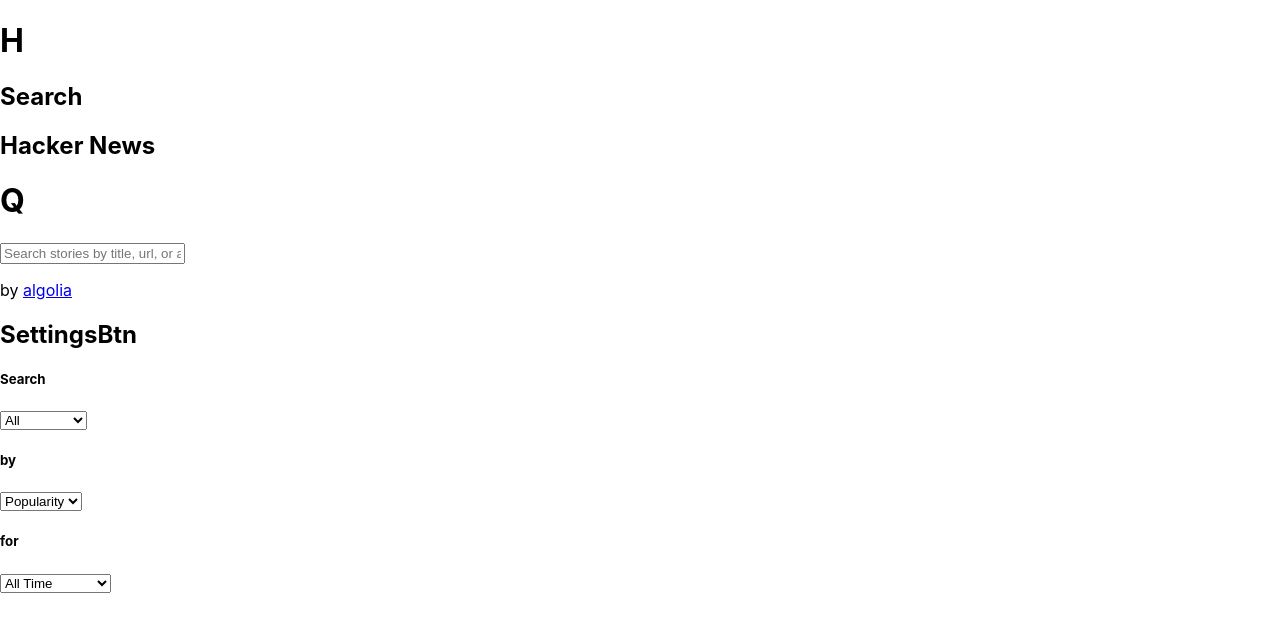
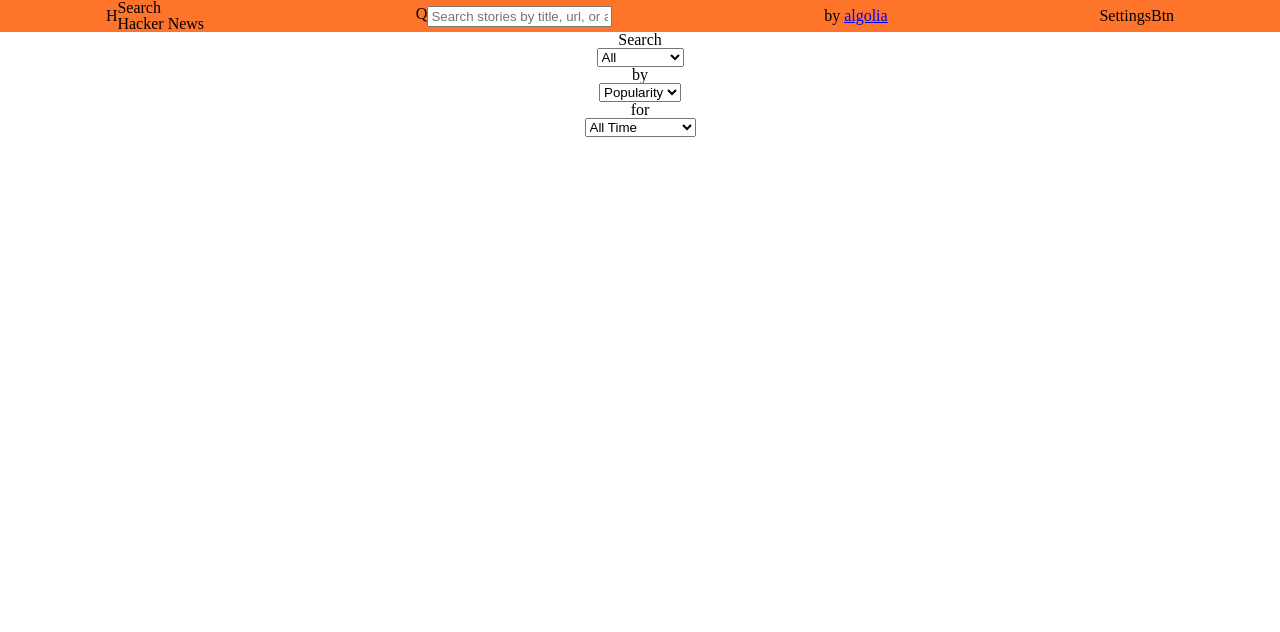
Before and after one commit to mccombsr/HN-Clone, a React (Create React App) app: page / in a window 1280 px wide. Shown: the top 632 px of the page. Built offline with nearby package versions, Linux system fonts and the light colour scheme.

Commit message:
Fixed SASS and Began to style header/Search

```diff
--- a/src/App.js
+++ b/src/App.js
@@ -1,5 +1,6 @@
 import React, { Component } from 'react';
 import Header from './Components/Header';
+import '../src/styles/App.scss';
 
 class App extends Component {
   render() {
--- a/src/Components/Header.jsx
+++ b/src/Components/Header.jsx
@@ -11,24 +11,28 @@
   render() {
     return (
       <div className="headerContainer">
-        <div className="search">
-          <h1>H</h1>
+        <div className="searchContainer">
+          <div className="titleContainer">
+            <h1 className="logo">H</h1>
+            <div className="title">
               <h2>Search</h2>
               <h2>Hacker News</h2>
-          <div className="searchContainer">
+            </div>
+          </div>
+          <div className="search">
             <h1>Q</h1>
             <input
               type="text"
               placeholder="Search stories by title, url, or author"
             />
           </div>
-          <p>
+          <p className="credit">
             by{" "}
             <a href="https://www.algolia.com/?utm_source=hn_search&utm_medium=link&utm_term=logo&utm_campaign=hn_algolia">
               algolia
             </a>
           </p>
-          <h2>SettingsBtn</h2>
+          <h2 className="settingsBtn">SettingsBtn</h2>
         </div>
         <div className="filter">
           <h5>Search</h5>
--- a/src/styles/_Header.scss
+++ b/src/styles/_Header.scss
@@ -1,6 +1,29 @@
-body {
-  color: blue;
+.searchContainer {
+  background: $primaryColor;
+  display: flex;
+  justify-content: space-around;
+  align-items: center;
+
+  .titleContainer{
+    display: flex;
+    justify-content: space-evenly;
+    align-items: center;
+
+    // .logo{
+    //   // align-self: flex-start;
+    // }
+
+    .title{
+      align-self: flex-end;
+
+      display: flex;
+      flex-direction: column;
+      // justify-content: flex-start;
+      align-items: flex-start;
+    }
+  }
+
+  .search{
+    display: flex;
+  }
 }
-.search {
-  background: $primaryColor;
-}
--- a/src/styles/_variables.scss
+++ b/src/styles/_variables.scss
@@ -1,2 +1,2 @@
-$primaryColor: #282c34;
+$primaryColor: #ff742b;
 $secondaryColor: #61dafb;
```
Lines whose indentation alone changed are shown as unchanged.
